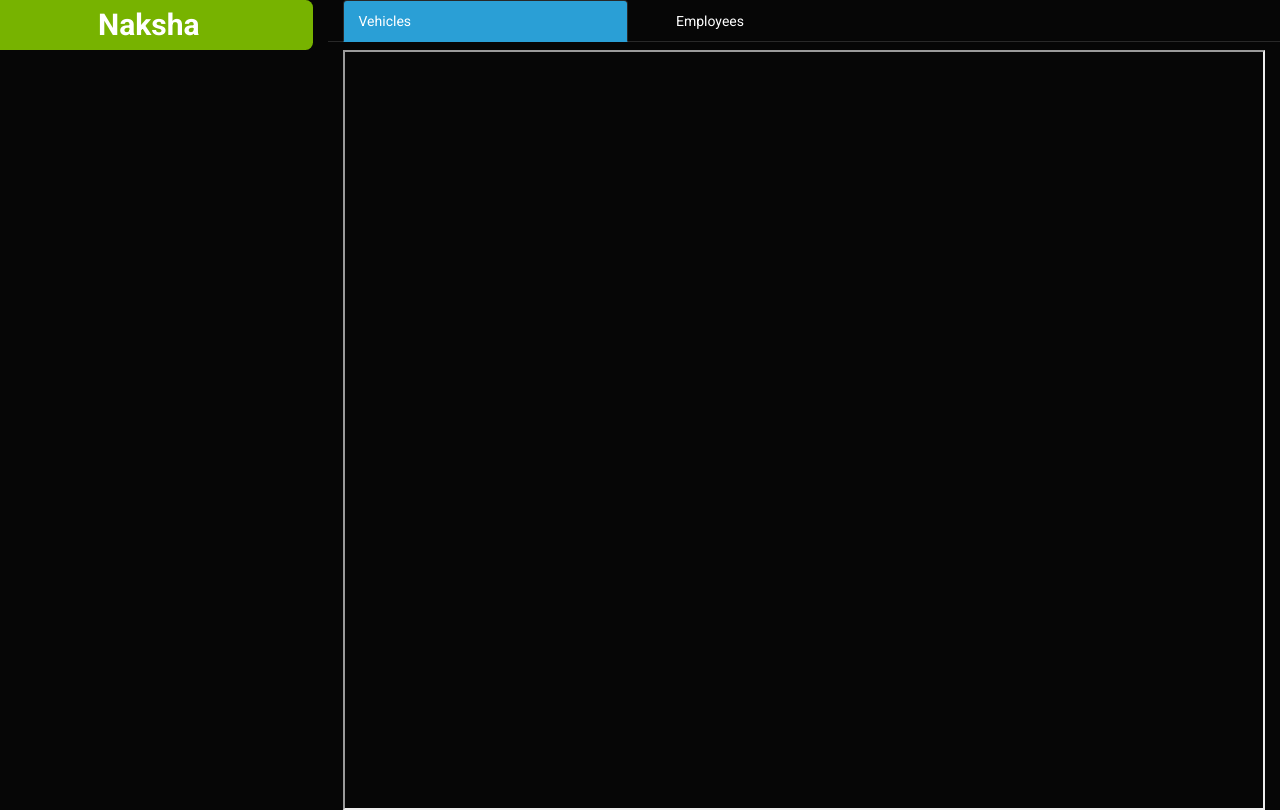
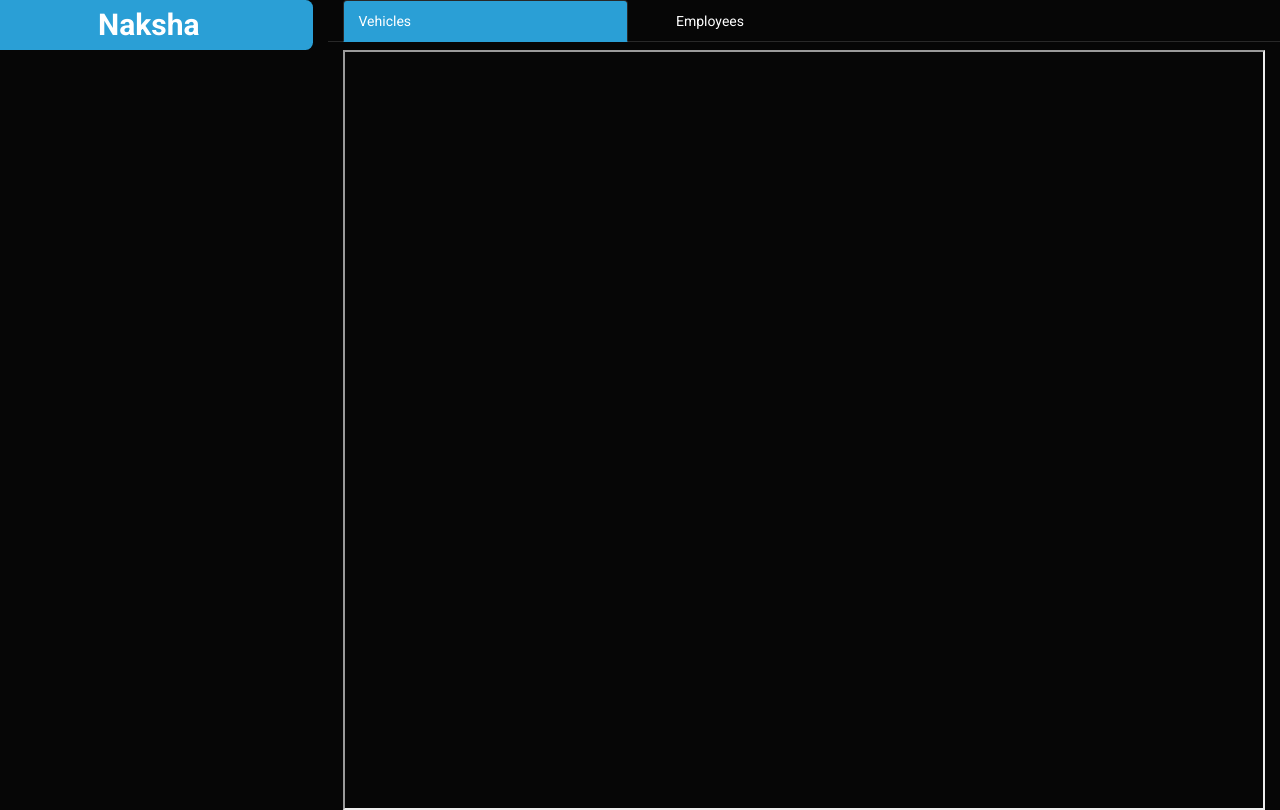
Before and after one commit to adynak/naksha, a plain HTML site: page indextemplate.html in a window 1280 px wide. Both pictures are taken after a click on the element "Vehicles". Drawn offline with nearby package versions, Linux system fonts and the light colour scheme; some packages are replaced by stand-ins of ours.

Commit message:
fixed a button cause im looking for things to do now,

```diff
--- a/indextemplate.html
+++ b/indextemplate.html
@@ -50,7 +50,7 @@
 		</div>
 		<div id="main_page" class="hidden">
 			<div id="main_nav" class="row" >
-				<div id="site_title" class="col-lg-3 label label-success" style="padding:10px 0px; font-size:30px">
+				<div id="site_title" class="col-lg-3 label label-primary" style="padding:10px 0px; font-size:30px">
 				Naksha
 				</div>
 				<div class="tabbable col-lg-9">
```
